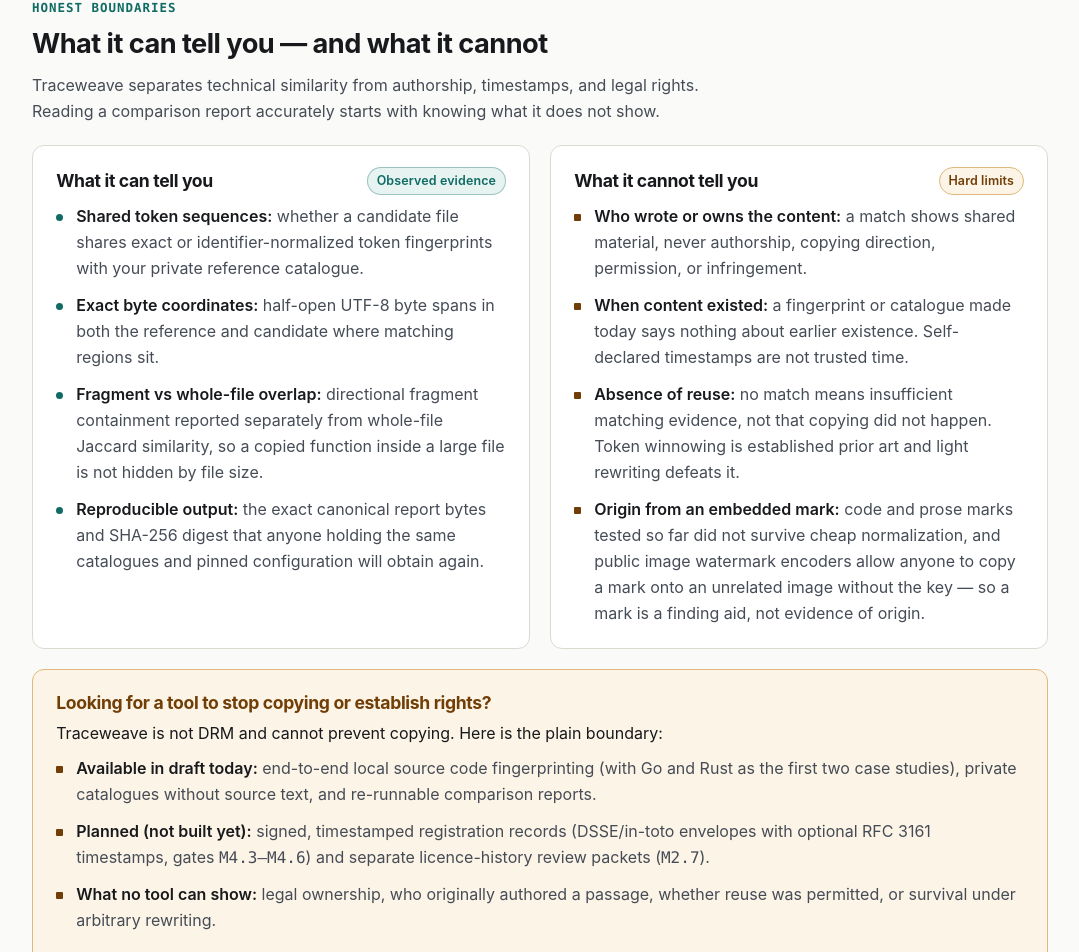
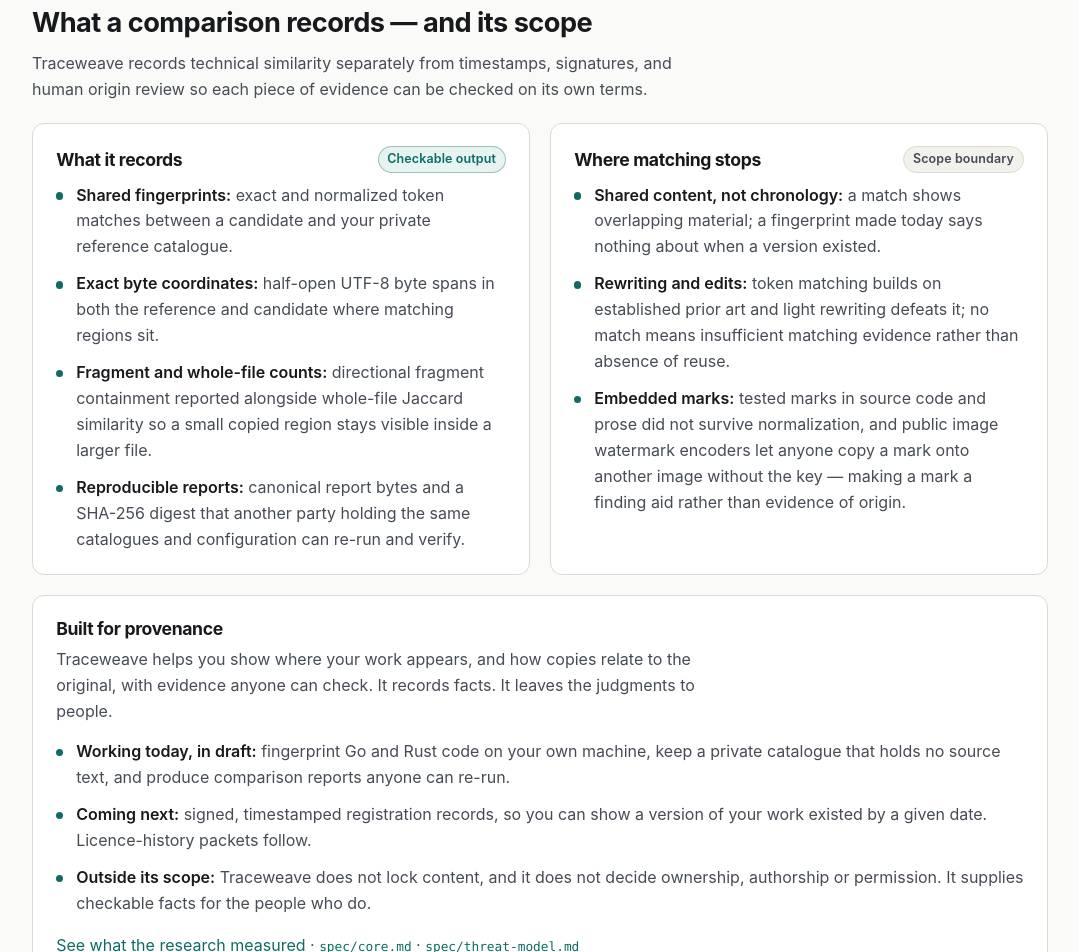
Before and after one commit to connorburgess/traceweave-web, a Next.js app: page / in a window 1280 px wide. Shown: the part 1681-2633 px from the top of the page, without its empty margins (100-1179 px from the left). Built offline with nearby package versions, Linux system fonts and the light colour scheme.

Commit message:
Shift site tone to provenance and move protocol jargon off home page

```diff
--- a/src/app/page.tsx
+++ b/src/app/page.tsx
@@ -17,33 +17,28 @@ export const metadata: Metadata = {
 const WHO_IT_IS_FOR = [
   {
     role: "Software maintainers",
-    caseId: "UC-1",
     summary:
-      "Check whether a local candidate project contains a fragment of your reference source code (with Go and Rust as the first two case studies), keeping exact byte spans and fragment containment separate from whole-file similarity.",
+      "Locate fragments of reference source code inside a local candidate project, with exact byte spans and fragment containment reported separately from whole-file similarity.",
   },
   {
-    role: "Licence & origin reviewers",
-    caseId: "UC-2",
+    role: "Origin & licence reviewers",
     summary:
-      "Combine technical match regions with separate origin records and archived licence notices without conflating technical similarity and legal permission.",
+      "Pair technical match regions with separate origin records and archived licence notices so provenance facts stay distinct from human review.",
   },
   {
     role: "Creators keeping private records",
-    caseId: "UC-3",
     summary:
-      "Maintain local fingerprint catalogues and exact-byte cryptographic commitments without uploading source code or publishing an identity.",
+      "Keep local fingerprint catalogues and exact-byte commitments on your own machine without uploading work or publishing an identity.",
   },
   {
     role: "Auditors & recipients",
-    caseId: "UC-4",
     summary:
-      "Re-run a comparison from catalogues and pinned configuration bytes to verify the exact canonical report body independently of any signed claim.",
+      "Re-run a comparison from catalogues and pinned configuration bytes to verify every count and span in a received report independently.",
   },
   {
-    role: "Implementers & researchers",
-    caseId: "UC-5",
+    role: "Researchers & implementers",
     summary:
-      "Measure which code, text, or image transformations survive or fail against hard negative controls, with explicit denominators and abstentions.",
+      "Measure how code, writing, and image profiles behave across transformations and control sets, with explicit denominators and abstentions.",
   },
 ] as const;
 
@@ -55,8 +50,8 @@ export default function HomePage() {
           <div className="status-strip" role="note" aria-label="Project maturity status">
             <span className="status-dot" aria-hidden="true" />
             <span>
-              Experimental draft ({SPEC_DRAFT_VERSION}) · Not a standard · Not production
-              software · Held-out evaluation not yet run
+              Experimental draft ({SPEC_DRAFT_VERSION}) — not a standard and not yet
+              evaluated on real-world data.
             </span>
           </div>
 
@@ -88,7 +83,7 @@ export default function HomePage() {
               Specification repository ↗
             </a>
             <Link href="/roadmap" className="btn btn-secondary">
-              Roadmap &amp; gates
+              Roadmap
             </Link>
           </div>
 
@@ -106,7 +101,7 @@ export default function HomePage() {
               It is experimental and not yet evaluated on real-world data.
             </p>
             <p style={{ marginBottom: 0, fontSize: "0.84rem" }}>
-              Scope and status sources: <SourceLink path="README.md" /> ·{" "}
+              Sources: <SourceLink path="README.md" /> ·{" "}
               <SourceLink
                 path="ROADMAP.md"
                 anchor="pilot-languages"
@@ -129,11 +124,11 @@ export default function HomePage() {
           <h2 id="workflow-heading">Three local steps, zero content uploads</h2>
           <p className="prose">
             Each medium profile extracts fingerprints locally into a private catalogue
-            that contains no raw source text, then compares catalogues to produce a
-            re-runnable comparison report. Source code — with Go and Rust as the first two
-            case studies, validated across two independent implementations to show the
-            specification can be built independently — exercises this pipeline end to end
-            today.
+            that holds no raw content, then compares catalogues to emit a report anyone
+            with the same inputs can reproduce. Source code — with Go and Rust as the
+            first two case studies, validated across two independent implementations to
+            show the specification can be built independently — exercises this pipeline
+            end to end today.
           </p>
           <WorkflowDiagram />
           <p style={{ marginBottom: 0 }}>
@@ -142,102 +137,97 @@ export default function HomePage() {
         </div>
       </section>
 
-      <section className="section" aria-labelledby="honest-bounds-heading">
+      <section className="section" aria-labelledby="scope-heading">
         <div className="container">
-          <div className="eyebrow">Honest boundaries</div>
-          <h2 id="honest-bounds-heading">What it can tell you — and what it cannot</h2>
+          <div className="eyebrow">Evidence and scope</div>
+          <h2 id="scope-heading">What a comparison records — and its scope</h2>
           <p className="prose">
-            Traceweave separates technical similarity from authorship, timestamps, and legal
-            rights. Reading a comparison report accurately starts with knowing what it does
-            not show.
+            Traceweave records technical similarity separately from timestamps,
+            signatures, and human origin review so each piece of evidence can be checked
+            on its own terms.
           </p>
 
           <div className="grid-2" style={{ marginTop: "1.25rem" }}>
             <div className="card">
               <div className="card-title-row">
-                <h3 style={{ marginBottom: 0 }}>What it can tell you</h3>
-                <span className="badge badge-active">Observed evidence</span>
+                <h3 style={{ marginBottom: 0 }}>What it records</h3>
+                <span className="badge badge-active">Checkable output</span>
               </div>
               <ul className="clean-list">
                 <li>
-                  <strong>Shared token sequences:</strong> whether a candidate file shares
-                  exact or identifier-normalized token fingerprints with your private
-                  reference catalogue.
+                  <strong>Shared fingerprints:</strong> exact and normalized token matches
+                  between a candidate and your private reference catalogue.
                 </li>
                 <li>
                   <strong>Exact byte coordinates:</strong> half-open UTF-8 byte spans in
                   both the reference and candidate where matching regions sit.
                 </li>
                 <li>
-                  <strong>Fragment vs whole-file overlap:</strong> directional fragment
-                  containment reported separately from whole-file Jaccard similarity, so a
-                  copied function inside a large file is not hidden by file size.
+                  <strong>Fragment and whole-file counts:</strong> directional fragment
+                  containment reported alongside whole-file Jaccard similarity so a small
+                  copied region stays visible inside a larger file.
                 </li>
                 <li>
-                  <strong>Reproducible output:</strong> the exact canonical report bytes and
-                  SHA-256 digest that anyone holding the same catalogues and pinned
-                  configuration will obtain again.
+                  <strong>Reproducible reports:</strong> canonical report bytes and a
+                  SHA-256 digest that another party holding the same catalogues and
+                  configuration can re-run and verify.
                 </li>
               </ul>
             </div>
 
             <div className="card">
               <div className="card-title-row">
-                <h3 style={{ marginBottom: 0 }}>What it cannot tell you</h3>
-                <span className="badge badge-caution">Hard limits</span>
+                <h3 style={{ marginBottom: 0 }}>Where matching stops</h3>
+                <span className="badge">Scope boundary</span>
               </div>
-              <ul className="clean-list limit-list">
+              <ul className="clean-list">
                 <li>
-                  <strong>Who wrote or owns the content:</strong> a match shows shared
-                  material, never authorship, copying direction, permission, or
-                  infringement.
+                  <strong>Shared content, not chronology:</strong> a match shows overlapping
+                  material; a fingerprint made today says nothing about when a version
+                  existed.
                 </li>
                 <li>
-                  <strong>When content existed:</strong> a fingerprint or catalogue made
-                  today says nothing about earlier existence. Self-declared timestamps are
-                  not trusted time.
+                  <strong>Rewriting and edits:</strong> token matching builds on established
+                  prior art and light rewriting defeats it; no match means insufficient
+                  matching evidence rather than absence of reuse.
                 </li>
                 <li>
-                  <strong>Absence of reuse:</strong> no match means insufficient matching
-                  evidence, not that copying did not happen. Token winnowing is established
-                  prior art and light rewriting defeats it.
-                </li>
-                <li>
-                  <strong>Origin from an embedded mark:</strong> code and prose marks tested
-                  so far did not survive cheap normalization, and public image watermark
-                  encoders allow anyone to copy a mark onto an unrelated image without the
-                  key — so a mark is a finding aid, not evidence of origin.
+                  <strong>Embedded marks:</strong> tested marks in source code and prose did
+                  not survive normalization, and public image watermark encoders let anyone
+                  copy a mark onto another image without the key — making a mark a finding
+                  aid rather than evidence of origin.
                 </li>
               </ul>
             </div>
           </div>
 
-          <div className="card-caution" style={{ marginTop: "1.25rem" }}>
-            <h3>Looking for a tool to stop copying or establish rights?</h3>
-            <p style={{ marginBottom: "0.6rem" }}>
-              Traceweave is not DRM and cannot prevent copying. Here is the plain boundary:
+          <div className="card" style={{ marginTop: "1.25rem" }}>
+            <h3>Built for provenance</h3>
+            <p className="prose" style={{ marginBottom: "0.9rem" }}>
+              Traceweave helps you show where your work appears, and how copies relate to
+              the original, with evidence anyone can check. It records facts. It leaves
+              the judgments to people.
             </p>
-            <ul className="clean-list limit-list">
+            <ul className="clean-list">
               <li>
-                <strong>Available in draft today:</strong> end-to-end local source code
-                fingerprinting (with Go and Rust as the first two case studies), private
-                catalogues without source text, and re-runnable comparison reports.
+                <strong>Working today, in draft:</strong> fingerprint Go and Rust code on
+                your own machine, keep a private catalogue that holds no source text, and
+                produce comparison reports anyone can re-run.
               </li>
               <li>
-                <strong>Planned (not built yet):</strong> signed, timestamped registration
-                records (DSSE/in-toto envelopes with optional RFC 3161 timestamps, gates{" "}
-                <span className="mono">M4.3–M4.6</span>) and separate licence-history review
-                packets (<span className="mono">M2.7</span>).
+                <strong>Coming next:</strong> signed, timestamped registration records, so
+                you can show a version of your work existed by a given date.
+                Licence-history packets follow.
               </li>
               <li>
-                <strong>What no tool can show:</strong> legal ownership, who originally
-                authored a passage, whether reuse was permitted, or survival under arbitrary
-                rewriting.
+                <strong>Outside its scope:</strong> Traceweave does not lock content, and
+                it does not decide ownership, authorship or permission. It supplies
+                checkable facts for the people who do.
               </li>
             </ul>
-            <p style={{ marginTop: "0.9rem", marginBottom: 0 }}>
-              <Link href="/evidence">Read the measured research results and limits →</Link>{" "}
-              · <SourceLink path="spec/core.md" /> · <SourceLink path="spec/threat-model.md" />
+            <p style={{ marginTop: "1rem", marginBottom: 0 }}>
+              <Link href="/evidence">See what the research measured</Link> ·{" "}
+              <SourceLink path="spec/core.md" /> · <SourceLink path="spec/threat-model.md" />
             </p>
           </div>
         </div>
@@ -246,46 +236,31 @@ export default function HomePage() {
       <section className="section" aria-labelledby="audience-heading">
         <div className="container">
           <div className="eyebrow">Use cases</div>
-          <h2 id="audience-heading">Who Traceweave is designed for</h2>
+          <h2 id="audience-heading">Who Traceweave is built for</h2>
           <p className="prose">
-            The specification starts from five concrete workflows documented in{" "}
-            <SourceLink path="docs/use-cases.md" />. All workflows remain draft or planned
-            until their roadmap gates close.
+            The specification is organised around five provenance workflows documented in{" "}
+            <SourceLink path="docs/use-cases.md" />.
           </p>
 
           <div className="grid-3" style={{ marginTop: "1.25rem" }}>
             {WHO_IT_IS_FOR.map((item) => (
-              <div key={item.caseId} className="card">
-                <div className="card-title-row">
-                  <h3 style={{ marginBottom: 0 }}>{item.role}</h3>
-                  <span className="badge mono">{item.caseId}</span>
-                </div>
+              <div key={item.role} className="card">
+                <h3 style={{ marginBottom: "0.5rem" }}>{item.role}</h3>
                 <p style={{ marginBottom: 0 }}>{item.summary}</p>
               </div>
             ))}
-            <div className="card-muted">
-              <div className="card-title-row">
-                <h3 style={{ marginBottom: 0 }}>Outside scope</h3>
-                <span className="badge">Non-goals</span>
-              </div>
-              <p style={{ marginBottom: 0 }}>
-                Internet-wide crawling, automatic takedowns, DRM, model-training membership
-                claims, or automated ownership verdicts are explicitly outside scope.
-              </p>
-            </div>
           </div>
         </div>
       </section>
 
       <section className="section" aria-labelledby="status-heading">
         <div className="container">
-          <div className="eyebrow">Current status</div>
-          <h2 id="status-heading">Roadmap progress, counted by committed evidence</h2>
+          <div className="eyebrow">Progress</div>
+          <h2 id="status-heading">Tracked by committed, verifiable gates</h2>
           <p className="prose">
-            Progress is tracked by verifiable gates rather than dates. A gate closes only
-            when someone else can re-check its committed evidence from a clean clone, and a
-            negative research result counts as a valid answer. Counts below are taken
-            directly from{" "}
+            Each milestone splits into verifiable gates that close only when someone else
+            can re-run or recount the committed evidence from a clean clone. Counts below
+            come directly from{" "}
             <SourceLink path={ROADMAP_COUNTS.sourcePath} anchor={ROADMAP_COUNTS.anchor} />.
           </p>
 
@@ -295,7 +270,7 @@ export default function HomePage() {
                 {ROADMAP_COUNTS.core.met} / {ROADMAP_COUNTS.core.total}
               </div>
               <div className="stat-label">
-                Core M0–M5 gates met ({ROADMAP_COUNTS.core.open} open,{" "}
+                Core milestone gates met ({ROADMAP_COUNTS.core.open} open,{" "}
                 {ROADMAP_COUNTS.core.negativeResult} negative-result)
               </div>
             </div>
@@ -304,21 +279,21 @@ export default function HomePage() {
                 {ROADMAP_COUNTS.later.met} / {ROADMAP_COUNTS.later.total}
               </div>
               <div className="stat-label">
-                Later profiles, EXT &amp; RC gates met ({ROADMAP_COUNTS.later.open} open,{" "}
+                Later-profile and release gates met ({ROADMAP_COUNTS.later.open} open,{" "}
                 {ROADMAP_COUNTS.later.negativeResult} negative-result)
               </div>
             </div>
             <div className="stat-card">
               <div className="stat-value">0 / 1</div>
               <div className="stat-label">
-                Held-out M3 corpus evaluation run (budget set at 1 in 20; run pending)
+                Held-out real-world corpus evaluation run (pending)
               </div>
             </div>
           </div>
 
           <div className="actions">
             <Link href="/roadmap" className="btn btn-primary">
-              View roadmap summary
+              View roadmap and gates
             </Link>
             <Link href="/coverage" className="btn btn-secondary">
               Content coverage
--- a/src/app/roadmap/page.tsx
+++ b/src/app/roadmap/page.tsx
@@ -121,10 +121,10 @@ export default function RoadmapPage() {
       <section className="page-header">
         <div className="container prose">
           <div className="eyebrow">Roadmap</div>
-          <h1>Gate-based progress, with no promised dates</h1>
+          <h1>Verifiable milestones and gates</h1>
           <p className="lead">
-            Traceweave tracks work by verifiable gates rather than calendar deadlines. No
-            delivery dates and no detection ceilings are promised.
+            Traceweave tracks progress by verifiable gates rather than calendar dates.
+            Every gate closes only with committed evidence that someone else can re-check.
           </p>
         </div>
       </section>
--- a/src/components/SiteFooter.tsx
+++ b/src/components/SiteFooter.tsx
@@ -15,9 +15,8 @@ export function SiteFooter() {
               <span>Traceweave</span>
             </div>
             <p style={{ marginBottom: "0.6rem", maxWidth: "40ch" }}>
-              <strong>Experimental design draft ({SPEC_DRAFT_VERSION}).</strong>{" "}
-              Not a standard, not production software, and held-out evaluation has
-              not been run yet.
+              <strong>Experimental draft ({SPEC_DRAFT_VERSION}).</strong>{" "}
+              Not a standard and not yet evaluated on real-world data.
             </p>
             <p style={{ marginBottom: 0, maxWidth: "40ch", fontSize: "0.84rem" }}>
               Traceweave is an open specification for recognising your own work when it
```
Also changed, not shown: scripts/check-content.mjs (+11 -0 lines), src/app/evidence/page.tsx (+60 -65 lines), src/app/how-it-works/page.tsx (+17 -17 lines).
